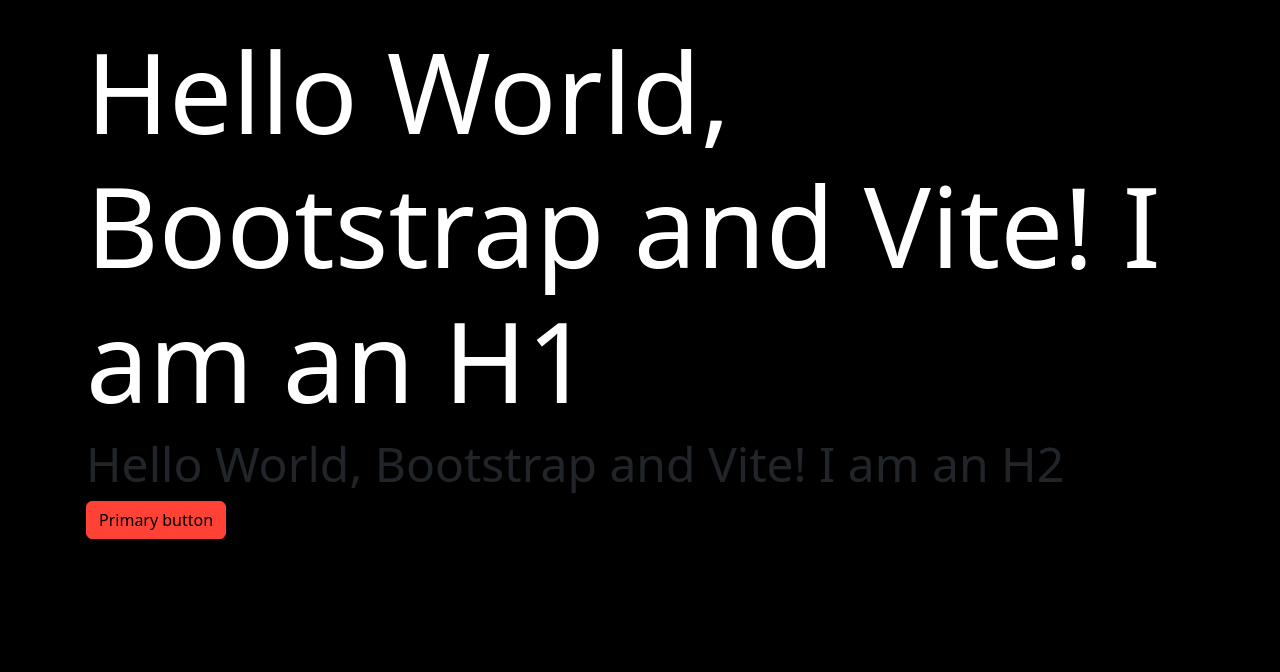
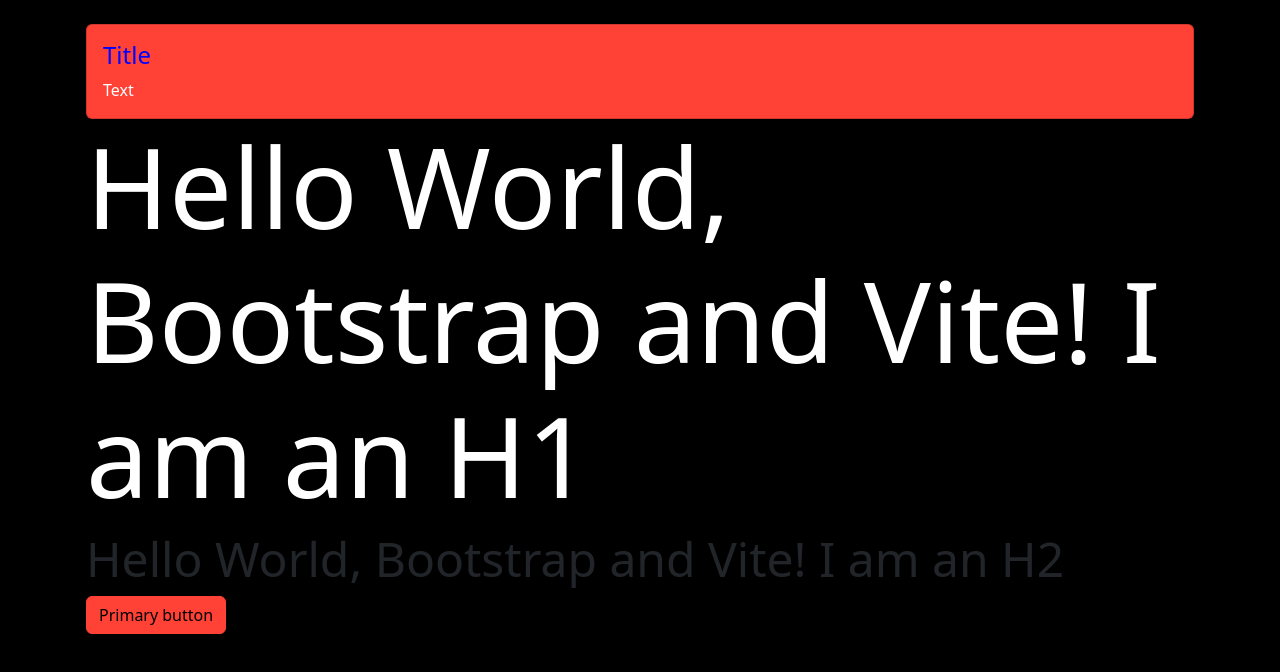
Before and after one commit to markpackham/Bootstrap5-3, a website built with Vite: page bootstrap5-3Revise/src/index.html in a window 1280 px wide. Built offline with nearby package versions, Linux system fonts and the light colour scheme.

Commit message:
override default card color title
https://youtu.be/MTRHi0gxPEo?feature=shared&t=2489

```diff
--- a/bootstrap5-3Revise/src/index.html
+++ b/bootstrap5-3Revise/src/index.html
@@ -8,6 +8,14 @@
 </head>
 <body>
     <div class="container py-4 px-3 mx-auto">
+
+        <div class="card text-white bg-primary">
+            <div class="card-body">
+                <h4 class="card-title">Title</h4>
+                <p class="card-text">Text</p>
+            </div>
+        </div>
+
         <h1 class="text-white">Hello World, Bootstrap and Vite! I am an H1</h1>
         <h2>Hello World, Bootstrap and Vite! I am an H2</h2>
         <button class="btn btn-primary">Primary button</button>
--- a/bootstrap5-3Revise/src/scss/styles.scss
+++ b/bootstrap5-3Revise/src/scss/styles.scss
@@ -5,5 +5,7 @@
 $h1-font-size: 7rem;
 $h2-font-size: 3rem;
 
+$card-title-color: blue;
+
 // Import all of Bootstrap's CSS
 @import "bootstrap/scss/bootstrap";
```
